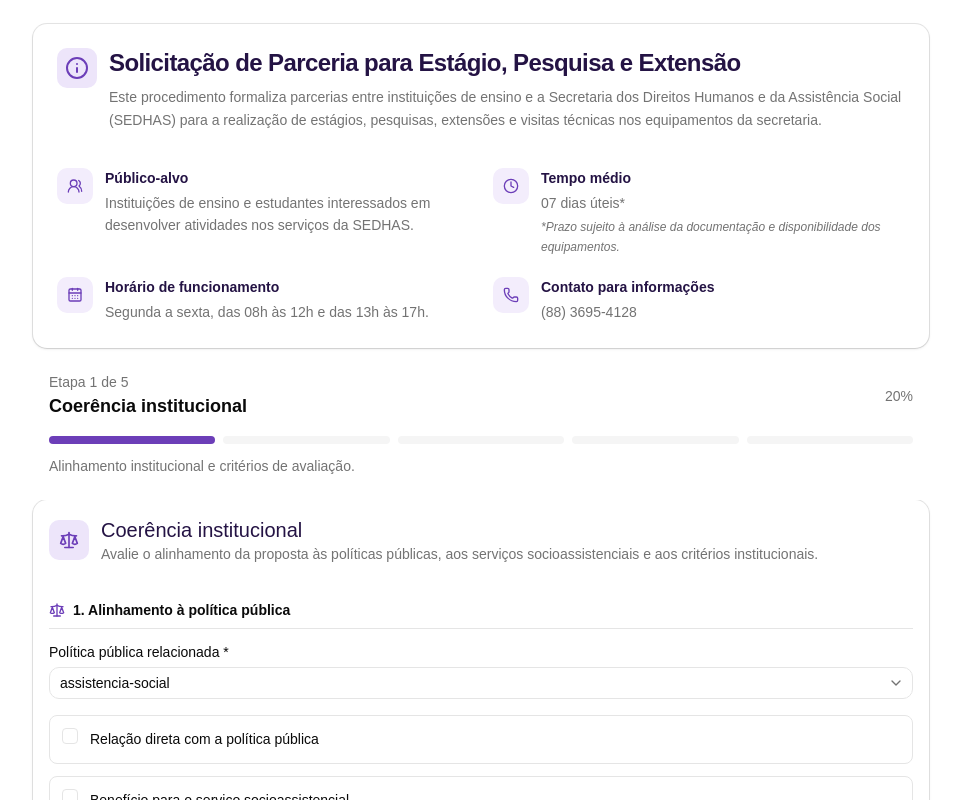
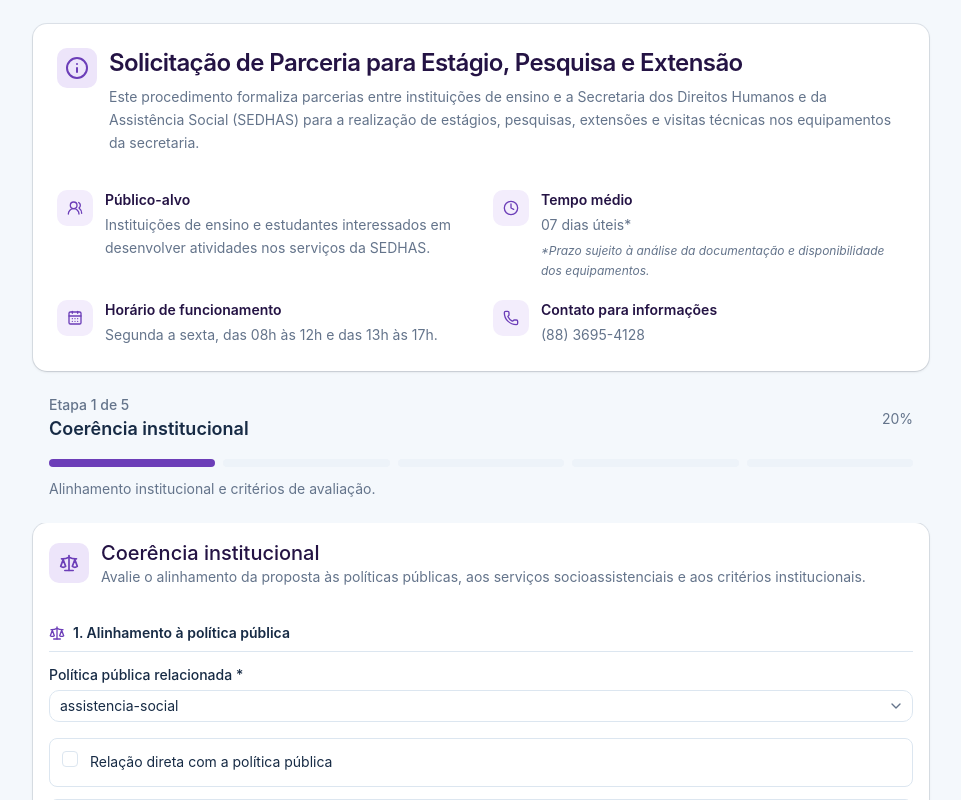
Before and after one commit to felipe-gl18/eegsuas_agendamento, a React (Vite) app: page /solicitation in a window 1280 px wide. Shown: the top 800 px of the page, without its empty margins (159-1120 px from the left). Built offline with nearby package versions, Linux system fonts and the light colour scheme; no server answers.

Commit message:
style: adding new color pallete

```diff
--- a/src/index.css
+++ b/src/index.css
@@ -5,116 +5,161 @@
 
 @custom-variant dark (&:is(.dark *));
 
+/* Expose CSS variables as Tailwind utilities */
 @theme inline {
-    --font-heading: var(--font-sans);
-    --font-sans: 'Geist Variable', sans-serif;
+  --color-background: var(--background);
+  --color-foreground: var(--foreground);
+
+  --color-card: var(--card);
+  --color-card-foreground: var(--card-foreground);
+
+  --color-popover: var(--popover);
+  --color-popover-foreground: var(--popover-foreground);
+
+  --color-primary: var(--primary);
+  --color-primary-foreground: var(--primary-foreground);
+
+  --color-secondary: var(--secondary);
+  --color-secondary-foreground: var(--secondary-foreground);
+
+  --color-muted: var(--muted);
+  --color-muted-foreground: var(--muted-foreground);
+
+  --color-accent: var(--accent);
+  --color-accent-foreground: var(--accent-foreground);
+
+  --color-destructive: var(--destructive);
+  --color-destructive-foreground: var(--destructive-foreground);
+
+  --color-border: var(--border);
+  --color-input: var(--input);
+  --color-ring: var(--ring);
+
+  --color-egsuas-blue: var(--egsuas-blue);
+  --color-egsuas-cyan: var(--egsuas-cyan);
+  --color-egsuas-navy: var(--egsuas-navy);
+  --color-egsuas-navy-dark: var(--egsuas-navy-dark);
+
+  --color-chart-1: var(--chart-1);
+  --color-chart-2: var(--chart-2);
+  --color-chart-3: var(--chart-3);
+  --color-chart-4: var(--chart-4);
+  --color-chart-5: var(--chart-5);
+
+  --color-sidebar: var(--sidebar);
+  --color-sidebar-foreground: var(--sidebar-foreground);
+  --color-sidebar-primary: var(--sidebar-primary);
+  --color-sidebar-primary-foreground: var(--sidebar-primary-foreground);
+  --color-sidebar-accent: var(--sidebar-accent);
+  --color-sidebar-accent-foreground: var(--sidebar-accent-foreground);
+  --color-sidebar-border: var(--sidebar-border);
   --color-sidebar-ring: var(--sidebar-ring);
-    --color-sidebar-border: var(--sidebar-border);
-    --color-sidebar-accent-foreground: var(--sidebar-accent-foreground);
-    --color-sidebar-accent: var(--sidebar-accent);
-    --color-sidebar-primary-foreground: var(--sidebar-primary-foreground);
-    --color-sidebar-primary: var(--sidebar-primary);
-    --color-sidebar-foreground: var(--sidebar-foreground);
-    --color-sidebar: var(--sidebar);
-    --color-chart-5: var(--chart-5);
-    --color-chart-4: var(--chart-4);
-    --color-chart-3: var(--chart-3);
-    --color-chart-2: var(--chart-2);
-    --color-chart-1: var(--chart-1);
-    --color-ring: var(--ring);
-    --color-input: var(--input);
-    --color-border: var(--border);
-    --color-destructive: var(--destructive);
-    --color-accent-foreground: var(--accent-foreground);
-    --color-accent: var(--accent);
-    --color-muted-foreground: var(--muted-foreground);
-    --color-muted: var(--muted);
-    --color-secondary-foreground: var(--secondary-foreground);
-    --color-secondary: var(--secondary);
-    --color-primary-foreground: var(--primary-foreground);
-    --color-primary: var(--primary);
-    --color-popover-foreground: var(--popover-foreground);
-    --color-popover: var(--popover);
-    --color-card-foreground: var(--card-foreground);
-    --color-card: var(--card);
-    --color-foreground: var(--foreground);
-    --color-background: var(--background);
-    --radius-sm: calc(var(--radius) * 0.6);
-    --radius-md: calc(var(--radius) * 0.8);
+
+  --radius-sm: calc(var(--radius) - 4px);
+  --radius-md: calc(var(--radius) - 2px);
   --radius-lg: var(--radius);
-    --radius-xl: calc(var(--radius) * 1.4);
-    --radius-2xl: calc(var(--radius) * 1.8);
-    --radius-3xl: calc(var(--radius) * 2.2);
-    --radius-4xl: calc(var(--radius) * 2.6);
+  --radius-xl: calc(var(--radius) + 4px);
 }
 
 :root {
-    --background: oklch(1 0 0);
-    --foreground: oklch(0.145 0 0);
-    --card: oklch(1 0 0);
-    --card-foreground: oklch(0.145 0 0);
-    --popover: oklch(1 0 0);
-    --popover-foreground: oklch(0.145 0 0);
-    --primary: oklch(0.205 0 0);
-    --primary-foreground: oklch(0.985 0 0);
-    --secondary: oklch(0.97 0 0);
-    --secondary-foreground: oklch(0.205 0 0);
-    --muted: oklch(0.97 0 0);
-    --muted-foreground: oklch(0.556 0 0);
-    --accent: oklch(0.97 0 0);
-    --accent-foreground: oklch(0.205 0 0);
-    --destructive: oklch(0.577 0.245 27.325);
-    --border: oklch(0.922 0 0);
-    --input: oklch(0.922 0 0);
-    --ring: oklch(0.708 0 0);
-    --chart-1: oklch(0.87 0 0);
-    --chart-2: oklch(0.556 0 0);
-    --chart-3: oklch(0.439 0 0);
-    --chart-4: oklch(0.371 0 0);
-    --chart-5: oklch(0.269 0 0);
+  /* Brand */
+  --egsuas-blue: #477bd1;
+  --egsuas-cyan: #68c9ea;
+  --egsuas-navy: #00519b;
+  --egsuas-navy-dark: #003b73;
+
+  /* Dashboard */
+  --background: #f4f8fc;
+  --foreground: #172b45;
+
+  --card: #ffffff;
+  --card-foreground: #172b45;
+
+  --popover: #ffffff;
+  --popover-foreground: #172b45;
+
+  --primary: #477bd1;
+  --primary-foreground: #ffffff;
+
+  --secondary: #e8f4fc;
+  --secondary-foreground: #00519b;
+
+  --muted: #edf3f9;
+  --muted-foreground: #64748b;
+
+  --accent: #dff5fc;
+  --accent-foreground: #00519b;
+
+  --destructive: #dc2626;
+  --destructive-foreground: #ffffff;
+
+  --border: #dce6f0;
+  --input: #dce6f0;
+  --ring: #477bd1;
+
+  /* Charts */
+  --chart-1: #477bd1;
+  --chart-2: #68c9ea;
+  --chart-3: #00519b;
+  --chart-4: #7ca5e5;
+  --chart-5: #a5ddf1;
+
+  /* Sidebar */
+  --sidebar: #ffffff;
+  --sidebar-foreground: #172b45;
+  --sidebar-primary: #477bd1;
+  --sidebar-primary-foreground: #ffffff;
+  --sidebar-accent: #e8f4fc;
+  --sidebar-accent-foreground: #00519b;
+  --sidebar-border: #dce6f0;
+  --sidebar-ring: #477bd1;
+
   --radius: 0.625rem;
-    --sidebar: oklch(0.985 0 0);
-    --sidebar-foreground: oklch(0.145 0 0);
-    --sidebar-primary: oklch(0.205 0 0);
-    --sidebar-primary-foreground: oklch(0.985 0 0);
-    --sidebar-accent: oklch(0.97 0 0);
-    --sidebar-accent-foreground: oklch(0.205 0 0);
-    --sidebar-border: oklch(0.922 0 0);
-    --sidebar-ring: oklch(0.708 0 0);
 }
 
 .dark {
-    --background: oklch(0.145 0 0);
-    --foreground: oklch(0.985 0 0);
-    --card: oklch(0.205 0 0);
-    --card-foreground: oklch(0.985 0 0);
-    --popover: oklch(0.205 0 0);
-    --popover-foreground: oklch(0.985 0 0);
-    --primary: oklch(0.922 0 0);
-    --primary-foreground: oklch(0.205 0 0);
-    --secondary: oklch(0.269 0 0);
-    --secondary-foreground: oklch(0.985 0 0);
-    --muted: oklch(0.269 0 0);
-    --muted-foreground: oklch(0.708 0 0);
-    --accent: oklch(0.269 0 0);
-    --accent-foreground: oklch(0.985 0 0);
-    --destructive: oklch(0.704 0.191 22.216);
-    --border: oklch(1 0 0 / 10%);
-    --input: oklch(1 0 0 / 15%);
-    --ring: oklch(0.556 0 0);
-    --chart-1: oklch(0.87 0 0);
-    --chart-2: oklch(0.556 0 0);
-    --chart-3: oklch(0.439 0 0);
-    --chart-4: oklch(0.371 0 0);
-    --chart-5: oklch(0.269 0 0);
-    --sidebar: oklch(0.205 0 0);
-    --sidebar-foreground: oklch(0.985 0 0);
-    --sidebar-primary: oklch(0.488 0.243 264.376);
-    --sidebar-primary-foreground: oklch(0.985 0 0);
-    --sidebar-accent: oklch(0.269 0 0);
-    --sidebar-accent-foreground: oklch(0.985 0 0);
-    --sidebar-border: oklch(1 0 0 / 10%);
-    --sidebar-ring: oklch(0.556 0 0);
+  --background: #101c2d;
+  --foreground: #f1f5f9;
+
+  --card: #17283d;
+  --card-foreground: #f1f5f9;
+
+  --popover: #17283d;
+  --popover-foreground: #f1f5f9;
+
+  --primary: #68c9ea;
+  --primary-foreground: #10243b;
+
+  --secondary: #203b58;
+  --secondary-foreground: #d9f3fc;
+
+  --muted: #203047;
+  --muted-foreground: #a5b4c7;
+
+  --accent: #203b58;
+  --accent-foreground: #d9f3fc;
+
+  --destructive: #ef4444;
+  --destructive-foreground: #ffffff;
+
+  --border: #2b4058;
+  --input: #2b4058;
+  --ring: #68c9ea;
+
+  --chart-1: #68c9ea;
+  --chart-2: #477bd1;
+  --chart-3: #a5ddf1;
+  --chart-4: #7ca5e5;
+  --chart-5: #00519b;
+
+  --sidebar: #14243a;
+  --sidebar-foreground: #f1f5f9;
+  --sidebar-primary: #68c9ea;
+  --sidebar-primary-foreground: #10243b;
+  --sidebar-accent: #203b58;
+  --sidebar-accent-foreground: #d9f3fc;
+  --sidebar-border: #2b4058;
+  --sidebar-ring: #68c9ea;
 }
 
 @layer base {
```
Lines whose indentation alone changed are shown as unchanged.
